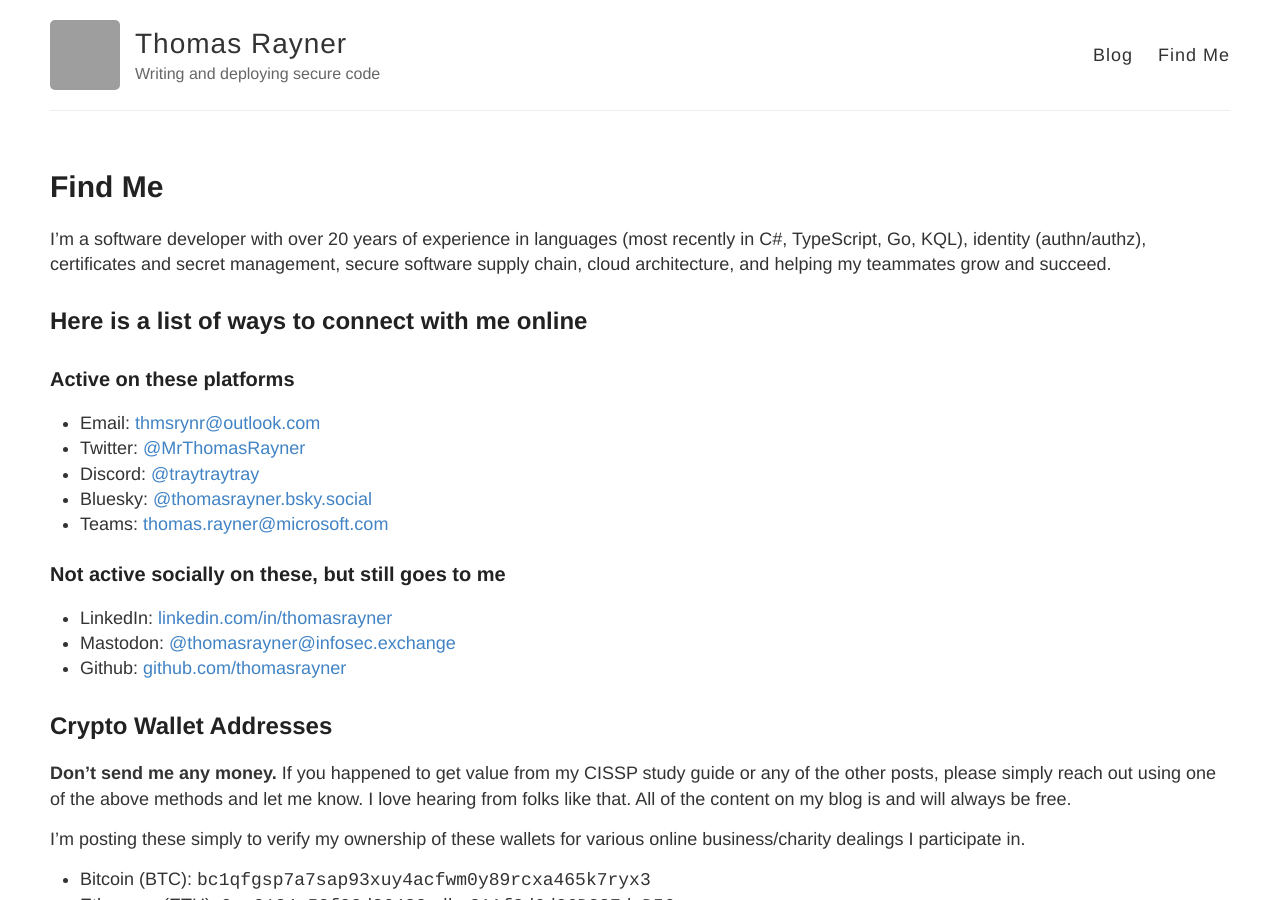
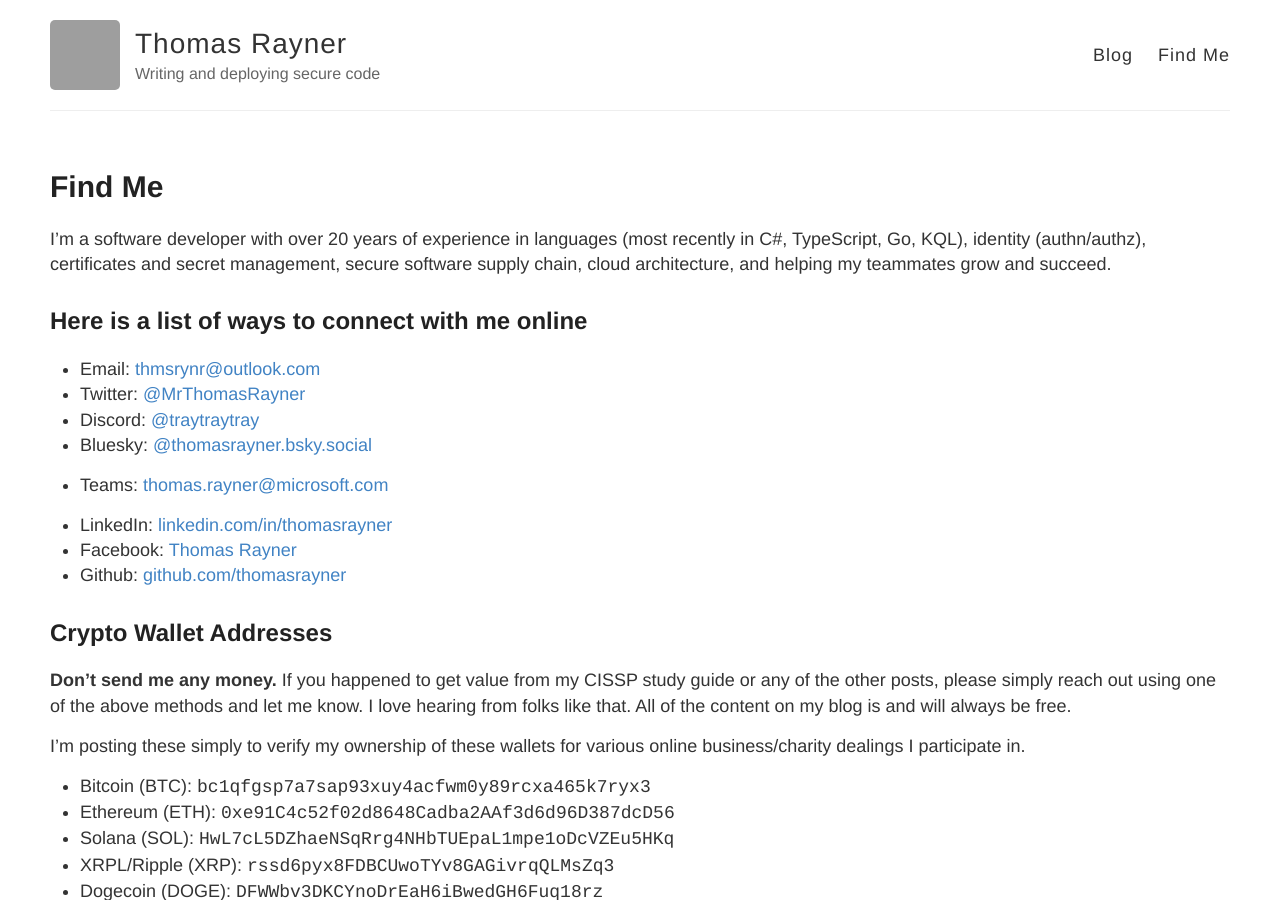
Before and after one commit to thomasrayner/thomasrayner.github.io, a Jekyll site: the page built from findme.md, in a window 1280 px wide and 900 px high. Built offline with Jekyll 4.4.1, drawn with Linux system fonts in a browser that asks for light colours; grey boxes are pictures that could not be loaded.

Commit message:
Update findme.md

```diff
--- a/findme.md
+++ b/findme.md
@@ -8,7 +8,6 @@ I'm a software developer with over 20 years of experience in languages (most rec
 
 ## Here is a list of ways to connect with me online
 
-### Active on these platforms
 
 * Email: [thmsrynr@outlook.com](mailto:thmsrynr@outlook.com)
 * Twitter: [@MrThomasRayner](https://twitter.com/mrthomasrayner)
@@ -16,10 +15,9 @@ I'm a software developer with over 20 years of experience in languages (most rec
 * Bluesky: [@thomasrayner.bsky.social](https://bsky.app/profile/thomasrayner.bsky.social)
 * Teams: [thomas.rayner@microsoft.com](https://www.microsoft.com/en-us/microsoft-teams/download-app)
 
-### Not active socially on these, but still goes to me
 
 * LinkedIn: [linkedin.com/in/thomasrayner](https://linkedin.com/in/thomasrayner)
-* Mastodon: [@thomasrayner@infosec.exchange](https://infosec.exchange/@thomasrayner)
+* Facebook: [Thomas Rayner](https://www.facebook.com/share/18ZnyAxMc5/)
 * Github: [github.com/thomasrayner](https://github.com/thomasrayner)
 
 ## Crypto Wallet Addresses
```
